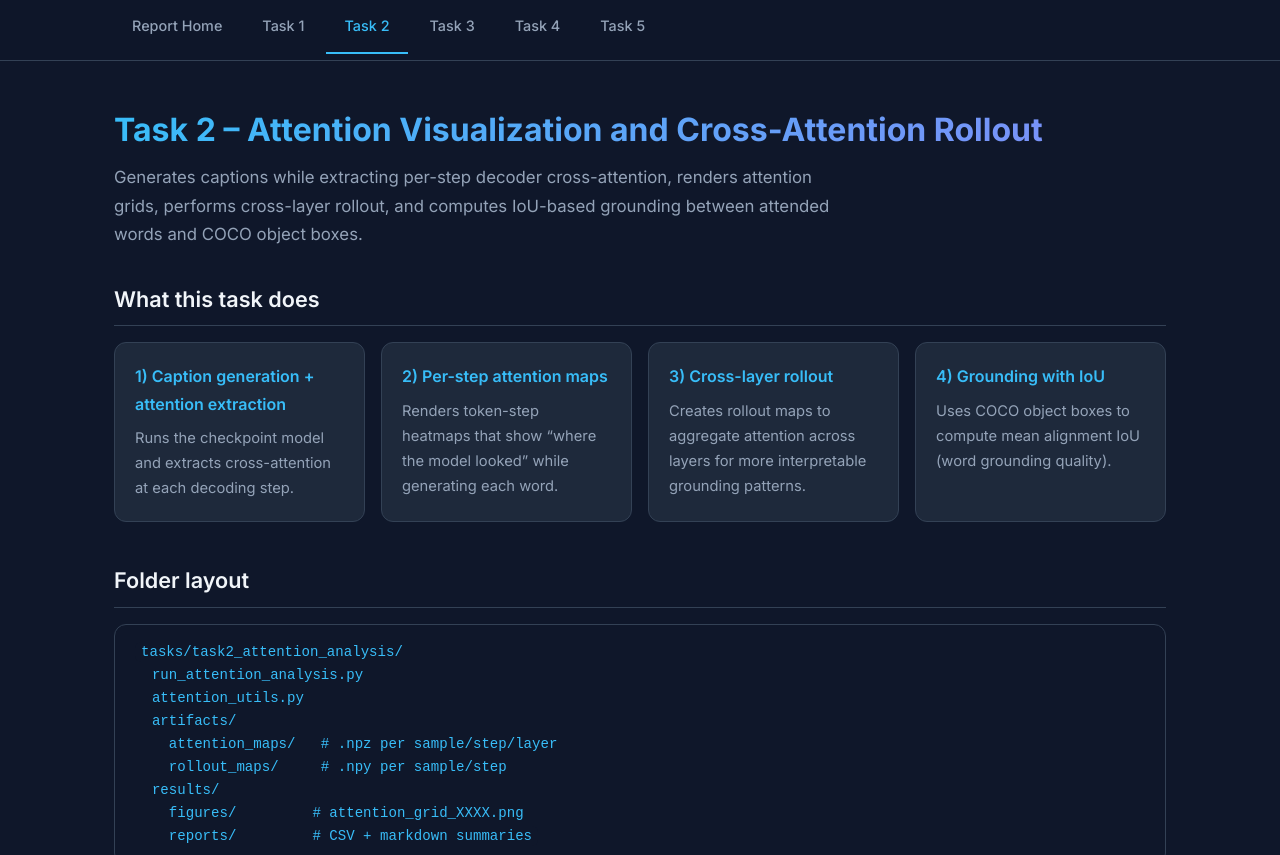
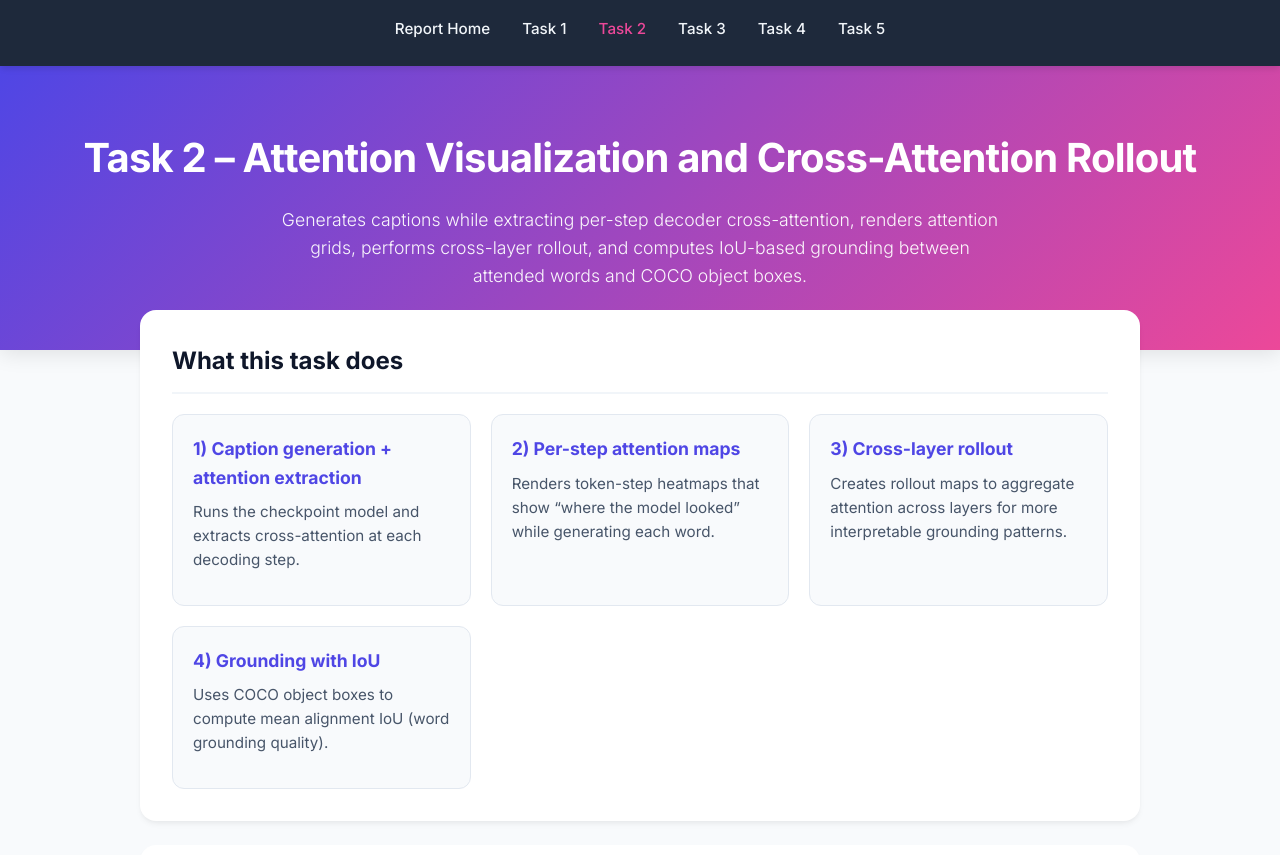
Before and after one commit to pchandragrid/project_3, a plain HTML site: page tasks/report/task2.html in a window 1280 px wide. Shown: the top 855 px of the page. Drawn offline with Linux system fonts and the light colour scheme.

Commit message:
Replace report CSS with docs/styles.css and remove docs folder

```diff
--- a/tasks/report/styles.css
+++ b/tasks/report/styles.css
@@ -1,251 +1,260 @@
-/* ─── Reset & Base ────────────────────────────────────── */
-*, *::before, *::after { box-sizing: border-box; margin: 0; padding: 0; }
-
 :root {
-  --bg:        #0f172a;
-  --surface:   #1e293b;
-  --card-bg:   #1e293b;
-  --border:    #334155;
-  --text:      #e2e8f0;
-  --text-dim:  #94a3b8;
-  --accent:    #38bdf8;
-  --accent2:   #818cf8;
-  --heading:   #f1f5f9;
-  --code-bg:   #0f172a;
-  --radius:    12px;
+  --primary: #4f46e5;
+  --secondary: #ec4899;
+  --bg-color: #f8fafc;
+  --text-color: #1e293b;
+  --card-bg: #ffffff;
+  --accent: #8b5cf6;
+  --nav-bg: #1e293b;
+  --nav-text: #f1f5f9;
 }
 
-html { scroll-behavior: smooth; }
 body {
   font-family: 'Inter', system-ui, -apple-system, sans-serif;
-  background: var(--bg);
-  color: var(--text);
-  line-height: 1.7;
-  min-height: 100vh;
+  margin: 0;
+  padding: 0;
+  color: var(--text-color);
+  line-height: 1.6;
+  background: var(--bg-color);
 }
 
-/* ─── Navigation ──────────────────────────────────────── */
+/* Navigation */
 nav {
+  background: var(--nav-bg);
+  color: var(--nav-text);
+  padding: 1rem 2rem;
   position: sticky;
   top: 0;
   z-index: 100;
-  background: rgba(15, 23, 42, .85);
-  backdrop-filter: blur(12px);
-  -webkit-backdrop-filter: blur(12px);
-  border-bottom: 1px solid var(--border);
-  padding: 0 24px;
+  box-shadow: 0 4px 6px -1px rgba(0, 0, 0, 0.1);
 }
+
 nav ul {
   list-style: none;
+  padding: 0;
+  margin: 0;
   display: flex;
-  gap: 4px;
-  max-width: 1100px;
-  margin: 0 auto;
-  overflow-x: auto;
-}
-nav li a {
-  display: block;
-  padding: 14px 18px;
-  color: var(--text-dim);
-  text-decoration: none;
-  font-size: 0.9rem;
-  font-weight: 500;
-  border-bottom: 2px solid transparent;
-  transition: color .2s, border-color .2s;
-  white-space: nowrap;
-}
-nav li a:hover {
-  color: var(--accent);
-}
-nav li a.active {
-  color: var(--accent);
-  border-bottom-color: var(--accent);
+  gap: 2rem;
+  flex-wrap: wrap;
+  justify-content: center;
 }
 
-/* ─── Header ──────────────────────────────────────────── */
-header {
-  max-width: 1100px;
-  margin: 0 auto;
-  padding: 48px 24px 32px;
-}
-header h1 {
-  font-size: 2rem;
-  font-weight: 700;
-  color: var(--heading);
-  line-height: 1.3;
-  margin-bottom: 12px;
-  background: linear-gradient(135deg, var(--accent), var(--accent2));
-  -webkit-background-clip: text;
-  -webkit-text-fill-color: transparent;
-  background-clip: text;
-}
-header p {
-  font-size: 1.05rem;
-  color: var(--text-dim);
-  max-width: 720px;
+nav a {
+  color: var(--nav-text);
+  text-decoration: none;
+  font-weight: 500;
+  font-size: 0.95rem;
+  transition: color 0.2s;
 }
 
-/* ─── Main & Sections ─────────────────────────────────── */
-main {
-  max-width: 1100px;
-  margin: 0 auto;
-  padding: 0 24px 64px;
-}
-section {
-  margin-bottom: 40px;
-}
-section h2 {
-  font-size: 1.35rem;
-  font-weight: 600;
-  color: var(--heading);
-  margin-bottom: 16px;
-  padding-bottom: 8px;
-  border-bottom: 1px solid var(--border);
-}
-section h3 {
-  font-size: 1.1rem;
-  font-weight: 600;
-  color: var(--heading);
-  margin: 20px 0 8px;
+nav a:hover, nav a.active {
+  color: var(--secondary);
 }
 
-/* ─── Grid & Cards ────────────────────────────────────── */
+header {
+  background: linear-gradient(135deg, var(--primary), var(--secondary));
+  color: white;
+  padding: 60px 20px;
+  text-align: center;
+  box-shadow: 0 4px 20px rgba(0, 0, 0, 0.1);
+}
+
+header h1 {
+  margin: 0 0 16px;
+  font-size: 2.5rem;
+  font-weight: 700;
+  letter-spacing: -0.02em;
+}
+
+header p {
+  margin: 0 auto;
+  max-width: 720px;
+  font-size: 1.1rem;
+  opacity: 0.95;
+  font-weight: 300;
+}
+
+main {
+  max-width: 1000px;
+  margin: -40px auto 60px;
+  padding: 0 20px;
+  position: relative;
+  z-index: 10;
+}
+
+section {
+  background: var(--card-bg);
+  border-radius: 16px;
+  box-shadow: 0 4px 6px -1px rgba(0, 0, 0, 0.05), 0 2px 4px -1px rgba(0, 0, 0, 0.03);
+  padding: 32px;
+  margin-bottom: 24px;
+  transition: transform 0.2s ease, box-shadow 0.2s ease;
+}
+
+section:hover {
+  transform: translateY(-2px);
+  box-shadow: 0 10px 15px -3px rgba(0, 0, 0, 0.05), 0 4px 6px -2px rgba(0, 0, 0, 0.025);
+}
+
+h2 {
+  margin-top: 0;
+  margin-bottom: 20px;
+  font-size: 1.5rem;
+  color: #0f172a;
+  border-bottom: 2px solid #f1f5f9;
+  padding-bottom: 12px;
+}
+
+h3 {
+  margin-top: 24px;
+  margin-bottom: 12px;
+  font-size: 1.2rem;
+  color: #334155;
+}
+
+p {
+  margin-top: 0;
+  margin-bottom: 16px;
+}
+
+ul, ol {
+  padding-left: 1.5rem;
+  margin-bottom: 16px;
+}
+
+li {
+  margin-bottom: 8px;
+}
+
+.tag {
+  display: inline-block;
+  padding: 4px 12px;
+  border-radius: 999px;
+  font-size: 0.8rem;
+  font-weight: 500;
+  background: #e0e7ff;
+  color: #4338ca;
+  margin-right: 8px;
+  margin-bottom: 8px;
+  transition: background 0.2s;
+}
+
+.tag:hover {
+  background: #c7d2fe;
+}
+
 .grid {
   display: grid;
-  grid-template-columns: repeat(auto-fill, minmax(240px, 1fr));
-  gap: 16px;
-  margin-top: 12px;
+  grid-template-columns: repeat(auto-fit, minmax(280px, 1fr));
+  gap: 20px;
+  margin-top: 20px;
 }
+
 .card {
-  background: var(--card-bg);
-  border: 1px solid var(--border);
-  border-radius: var(--radius);
+  background: #f8fafc;
+  border-radius: 12px;
   padding: 20px;
-  transition: transform .2s, box-shadow .2s, border-color .2s;
+  border: 1px solid #e2e8f0;
+  transition: all 0.2s ease;
 }
+
 .card:hover {
-  transform: translateY(-3px);
-  box-shadow: 0 8px 24px rgba(0, 0, 0, .35);
-  border-color: var(--accent);
+  background: #ffffff;
+  border-color: var(--primary);
+  box-shadow: 0 4px 12px rgba(79, 70, 229, 0.1);
 }
+
 .card h3 {
-  font-size: 1rem;
-  margin: 0 0 8px;
-  color: var(--accent);
+  margin-top: 0;
+  margin-bottom: 8px;
+  font-size: 1.1rem;
+  color: var(--primary);
 }
+
 .card p {
-  font-size: 0.92rem;
-  color: var(--text-dim);
-  margin: 0;
+  font-size: 0.95rem;
+  color: #475569;
+  margin-bottom: 12px;
 }
-.card a {
-  color: var(--accent);
+
+code {
+  font-family: 'Menlo', 'Monaco', 'Courier New', monospace;
+  background: #f1f5f9;
+  padding: 2px 6px;
+  border-radius: 6px;
+  font-size: 0.9em;
+  color: #db2777;
+}
+
+pre {
+  background: #1e293b;
+  color: #e2e8f0;
+  padding: 20px;
+  border-radius: 12px;
+  overflow-x: auto;
+  font-size: 0.9rem;
+  line-height: 1.5;
+}
+
+pre code {
+  background: transparent;
+  color: inherit;
+  padding: 0;
+}
+
+a {
+  color: var(--primary);
   text-decoration: none;
   font-weight: 500;
+  transition: color 0.2s;
 }
-.card a:hover {
+
+main a:hover {
+  color: var(--secondary);
   text-decoration: underline;
 }
 
-/* ─── Code & Pre ──────────────────────────────────────── */
-pre {
-  background: var(--code-bg);
-  border: 1px solid var(--border);
-  border-radius: var(--radius);
-  padding: 16px 20px;
-  overflow-x: auto;
-  margin: 12px 0;
-}
-pre code {
-  font-family: 'SF Mono', 'Fira Code', 'Cascadia Code', monospace;
-  font-size: 0.88rem;
-  color: var(--accent);
-  line-height: 1.6;
-}
-code {
-  font-family: 'SF Mono', 'Fira Code', 'Cascadia Code', monospace;
-  font-size: 0.88em;
-  background: var(--code-bg);
-  padding: 2px 6px;
-  border-radius: 6px;
-  color: var(--accent);
+.plot {
+  text-align: center;
+  margin-top: 20px;
+  background: #fff;
+  padding: 16px;
+  border-radius: 12px;
+  border: 1px solid #e2e8f0;
 }
 
-/* ─── Tables ──────────────────────────────────────────── */
-table {
-  width: 100%;
-  border-collapse: collapse;
-  margin-top: 12px;
-  background: var(--surface);
-  border-radius: var(--radius);
-  overflow: hidden;
-}
-thead tr {
-  background: rgba(56, 189, 248, .08);
-}
-th {
-  text-align: left;
-  padding: 12px 16px;
-  font-size: 0.9rem;
-  font-weight: 600;
-  color: var(--heading);
-  border-bottom: 1px solid var(--border);
-}
-td {
-  padding: 10px 16px;
-  font-size: 0.9rem;
-  color: var(--text);
-  border-bottom: 1px solid var(--border);
-}
-tbody tr:last-child td {
-  border-bottom: none;
-}
-tbody tr:hover {
-  background: rgba(56, 189, 248, .04);
+.plot img {
+  max-width: 100%;
+  border-radius: 8px;
+  transition: transform 0.3s ease;
 }
 
-/* ─── Lists ───────────────────────────────────────────── */
-ul, ol {
-  padding-left: 24px;
-  margin: 8px 0;
-}
-li {
-  margin-bottom: 6px;
-  color: var(--text);
-}
-li code {
-  word-break: break-all;
+.plot img:hover {
+  transform: scale(1.02);
 }
 
-/* ─── Plot / Figure ───────────────────────────────────── */
-.plot {
-  margin: 16px 0;
-  text-align: center;
-}
-.plot img {
-  max-width: 100%;
-  border-radius: var(--radius);
-  border: 1px solid var(--border);
-}
 .plot-caption {
-  font-size: 0.88rem;
-  color: var(--text-dim);
-  margin-top: 8px;
+  font-size: 0.9rem;
+  color: #64748b;
+  margin-top: 12px;
+  font-style: italic;
 }
 
-/* ─── Links ───────────────────────────────────────────── */
-a {
-  color: var(--accent);
-  text-decoration: none;
+/* Responsive adjustments */
+@media (max-width: 600px) {
+  header {
+    padding: 40px 20px;
+  }
+  header h1 {
+    font-size: 2rem;
+  }
+  main {
+    margin-top: -20px;
+  }
+  section {
+    padding: 24px;
+  }
+  nav ul {
+    gap: 1rem;
+  }
 }
-a:hover {
-  text-decoration: underline;
-}
-
-/* ─── Responsive ──────────────────────────────────────── */
-@media (max-width: 640px) {
-  header h1 { font-size: 1.5rem; }
-  nav ul { gap: 0; }
-  nav li a { padding: 12px 12px; font-size: 0.82rem; }
-  .grid { grid-template-columns: 1fr; }
-}
```
